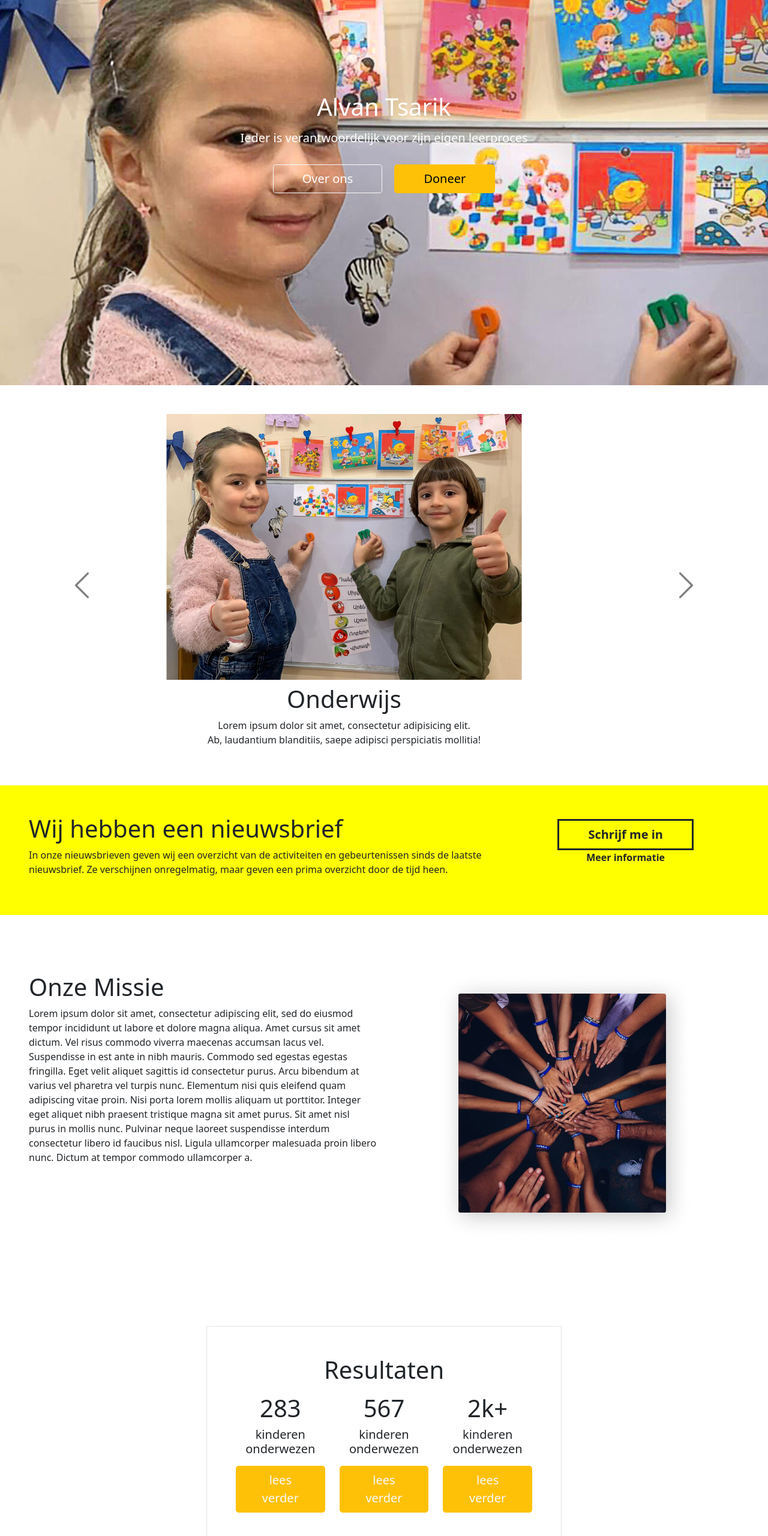
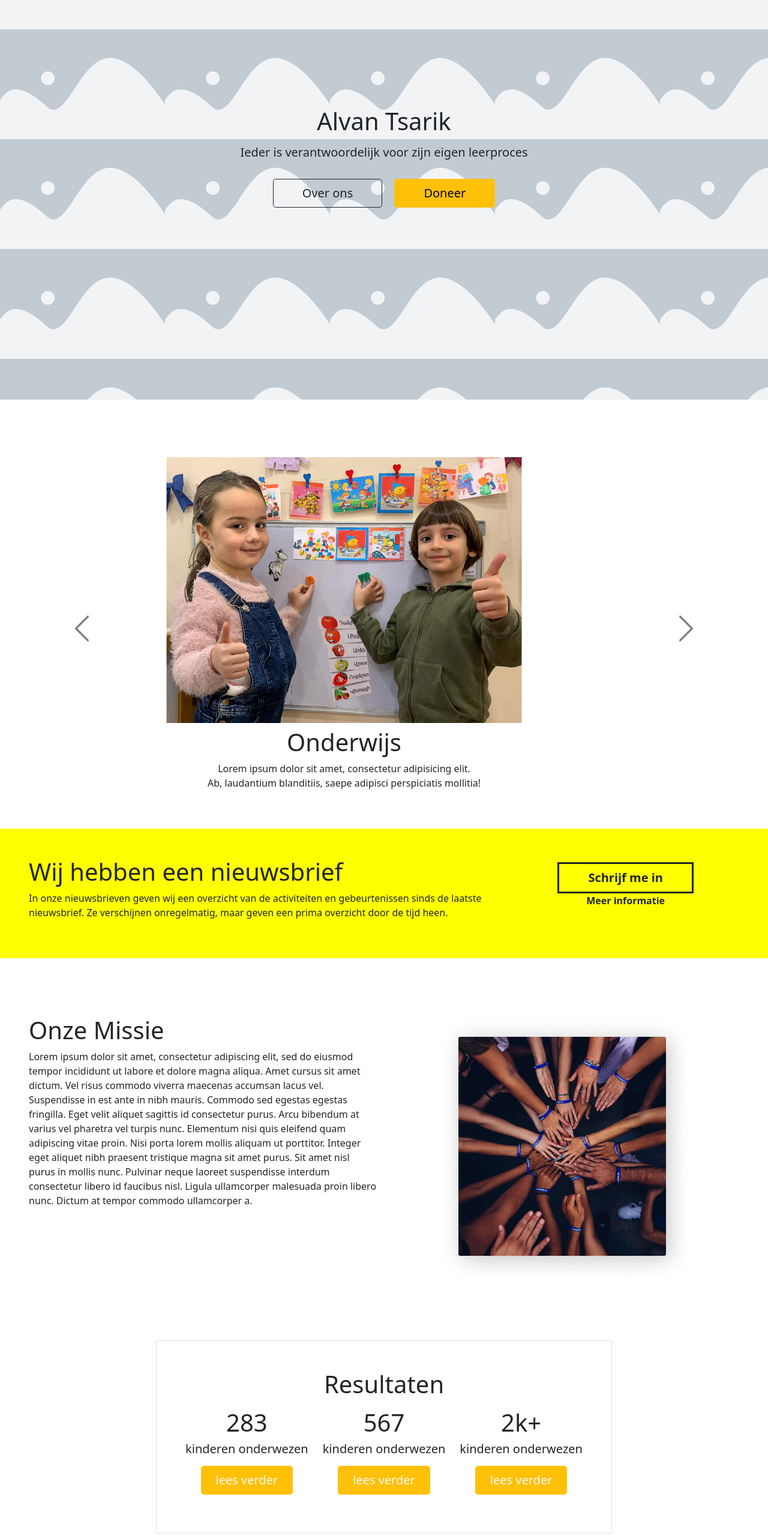
Before and after one commit to jappo-dev/Alvan-Tsarik, a plain HTML site: page index.html in a window 1280 px wide. Shown: the part 156-2716 px from the top of the page at 60% size. Drawn offline with nearby package versions, Linux system fonts and the light colour scheme.

Commit message:
added placeholders

```diff
--- a/index.html
+++ b/index.html
@@ -23,9 +23,9 @@
   <body>
 
     <!-- Header -->
-    <header>
+    <header class="pb-5">
           <!-- navbar -->
-      <nav class="navbar navbar-expand-lg navbar-dark text-dark bg-dark p-0">
+      <nav class="navbar navbar-expand-lg navbar-dark text-dark bg-dark pb-3">
       <div class="container-fluid">
         <a class="navbar-brand" href="#"><h2>Alvan Tsarik</h2></a>
         <ul class="navbar-nav me-auto mb-lg-0">
@@ -33,7 +33,7 @@
             <a class="nav-link active dropdown-toggle" href="#" id="navbarDropdown" role="button" data-bs-toggle="dropdown" aria-expanded="true">
               Nederlands
             </a>
-            <ul class="dropdown-menu" aria-labelledby="navbarDropdown">
+            <ul class="dropdown-menu " aria-labelledby="navbarDropdown">
               <li><a class="dropdown-item" href="Alvantsarik.com">English</a></li>
             </ul>
           </li>
@@ -75,10 +75,10 @@
 
       <div id="intro" class="bg-image shadow-2-strong">
         <div class=" d-flex align-items-center justify-content-center text-center h-100">
-          <div class="text-white">
+          <div class="text-dark">
             <h1 class="mb-3">Alvan Tsarik</h1>
             <h5 class="mb-4">Ieder is verantwoordelijk voor zijn eigen leerproces</h5>
-            <a class="btn btn-outline-light text-white btn-lg m-2 px-5" href="https://www.youtube.com/watch?v=c9B4TPnak1A" role="button"
+            <a class="btn btn-outline-dark text-dark btn-lg m-2 px-5" href="https://www.youtube.com/watch?v=c9B4TPnak1A" role="button"
                target="_blank">Over ons</a>
             <a class="btn btn-warning btn-lg m-2 px-5" href="https://mdbootstrap.com/docs/standard/" target="_blank"
               role="button">Doneer</a>
@@ -162,24 +162,24 @@
 </section>
 
 <!-- Results -->
-<section class="position-relative p-5">
+<section class="position-relative">
   <div class="d-flex justify-content-center align-items-center text-center">
-  <div class="results w-50 p-5 border border-1 ">
+  <div class="results w-lg-50 p-5 border border-1 ">
     <h1 class="mb-3">Resultaten</h1>
     <div class="row ">
-      <div class="col-lg-4 mb-2">
+      <div class="col-lg-4 mb-3">
         <h1>283</h1>
         <h5>kinderen onderwezen</h5>
         <a class="btn btn-warning text-light btn-lg mt-2 px-4" href="" role="button"
            target="_blank">lees verder</a>
       </div>
-      <div class="col-lg-4 mb-2">
+      <div class="col-lg-4 mb-3">
         <h1>567</h1>
         <h5>kinderen onderwezen</h5>
         <a class="btn btn-warning text-light btn-lg mt-2 px-4" href="" role="button"
            target="_blank">lees verder</a>
       </div>
-      <div class="col-lg-4 mb-2">
+      <div class="col-lg-4 mb-3">
         <h1>2k+</h1>
         <h5>kinderen onderwezen</h5>
         <a class="btn btn-warning text-light btn-lg mt-2 px-4" href="" role="button"
@@ -196,21 +196,21 @@
 <footer class="mt-5 pt-5">
 <div class="py-5 align-items-center justify-content-start text-left text-white bg-dark">
   <div class="row">
-    <div class="col-3 d-flex align-self-end justify-content-center text-center">
+    <div class="col-lg-3 mb-3  d-flex align-self-end justify-content-center text-center">
       <div class="vr">
       </div>
     </div>
-    <div class="col-3">
+    <div class="col-lg-3 mb-3">
       <h1>
         <span class="social-underline">Con</span>tact
       </h1>
     </div>
-    <div class="col-3">
+    <div class="col-lg-3 mb-3">
       <h1><span class="social-underline">Soc</span>iale Media</h1>
       <p>FACEBOOK <br> @AlvanTsarik</p>
       <p>INSTAGRAM <br> @Alvantsarik</p>
     </div>
-    <div class="col-3 d-flex align-items-end">
+    <div class="col-lg-3 mb-3 d-flex align-items-end">
       <h1>ALVAN TSARIK</h1>
     </div>
   </div>
--- a/styles.css
+++ b/styles.css
@@ -3,7 +3,7 @@ body{
 }
 
 #intro {
-  background-image: url("images/Homepage.jpg");
+  background-image: url("images/placeholder.png");
   height: 100vh;
 }
 
```
Also changed, not shown: images/placeholder.png (added).
